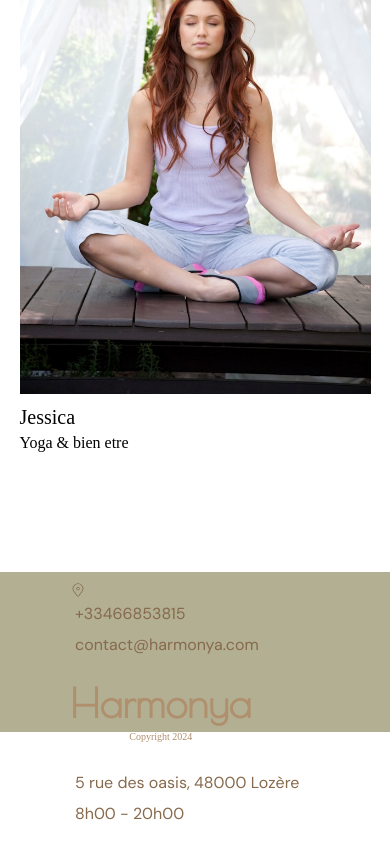
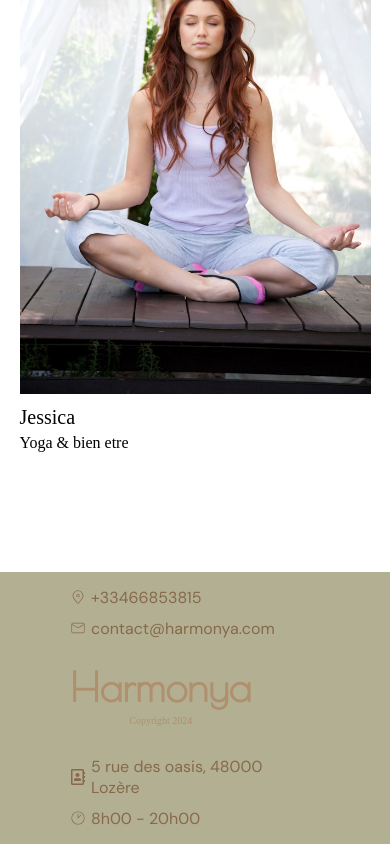
Before and after one commit to CallensJ/meditation, a React (Vite) app: page / in a window 390 px wide. Shown: the part 8795-9639 px from the top of the page. Built offline with nearby package versions, Linux system fonts and the light colour scheme; a web font is replaced by a local one.

Commit message:
responsive footer

```diff
--- a/src/components/Footer.module.css
+++ b/src/components/Footer.module.css
@@ -11,6 +11,13 @@ footer {
 .bloc {
 
 }
+.bloc1 div, .bloc3 div{
+ display: flex;
+ align-items: center;
+}
+.bloc1 div .icon, .bloc3 div .icon{
+margin-right: rem;
+ }
 
 .bloc1,
 .bloc2,
@@ -20,6 +27,7 @@ footer {
   flex-direction: column;
   padding: 1rem;
 }
+
 
 .bloc1,
 .bloc3 {
@@ -45,7 +53,11 @@ footer {
 .bloc2 span {
   text-align: center;
   color: var(--text-lion-brown-color);
+}
 
 
-
+@media (max-width: 430px) {
+footer{
+  height: 100%;
 }
+}
--- a/src/components/Footer.tsx
+++ b/src/components/Footer.tsx
@@ -1,5 +1,6 @@
-import { CiLocationOn } from "react-icons/ci";
+import { CiClock1, CiLocationOn, CiMail } from "react-icons/ci";
 import styles from "./Footer.module.css";
+import { FaRegAddressBook } from "react-icons/fa";
 
 
 export default function Footer() {
@@ -7,11 +8,17 @@ export default function Footer() {
     <footer>
       <div className={styles.bloc}>
         <div className={styles.bloc1}>
-        <CiLocationOn />
+          <div>
+        <CiLocationOn className={styles.icon}/>
           <span>
 
             +33466853815</span>
+
+          </div>
+          <div>
+          <CiMail className={styles.icon}/>
           <span>contact@harmonya.com</span>
+          </div>
         </div>
       </div>
       <div className={styles.bloc}>
@@ -22,8 +29,15 @@ export default function Footer() {
       </div>
       <div className={styles.bloc}>
         <div className={styles.bloc3}>
+          <div>
+          <FaRegAddressBook className={styles.icon}/>
           <span>5 rue des oasis, 48000 Lozère</span>
+
+          </div>
+          <div>
+          <CiClock1 className={styles.icon}/>
           <span>8h00 - 20h00 </span>
+          </div>
         </div>
       </div>
     </footer>
```
